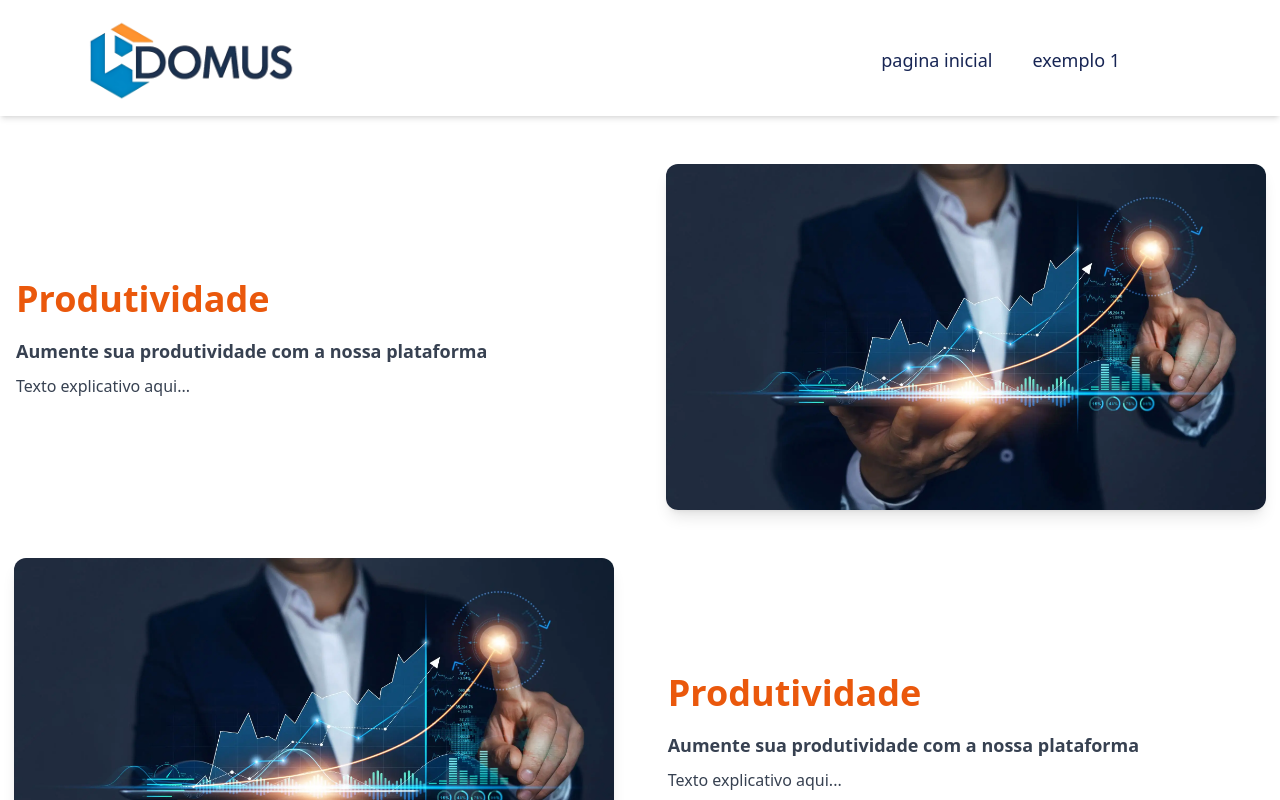
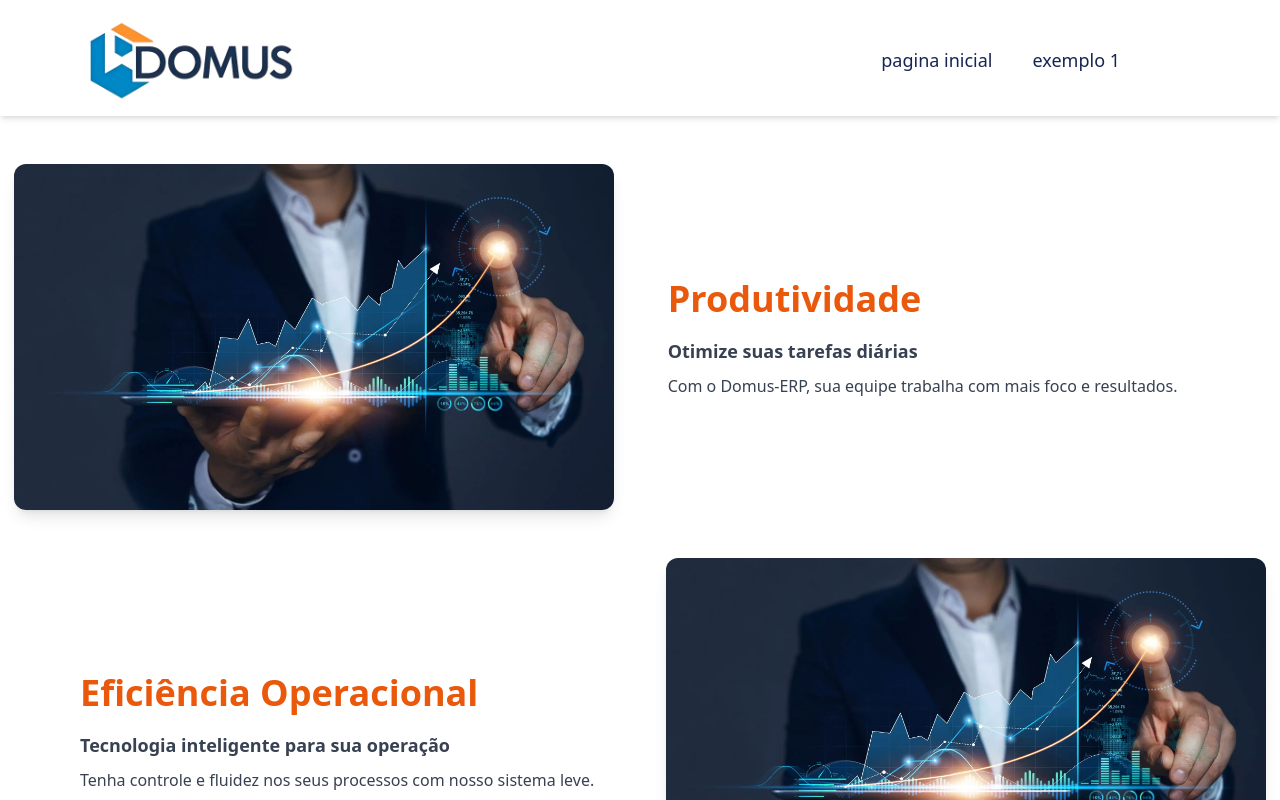
Before and after one commit to cleiton-bp/erp-comercial, an Angular app: page / in a window 1280 px wide. Shown: the top 800 px of the page. Built offline with nearby package versions, Linux system fonts and the light colour scheme.

Commit message:
adjusted in components

```diff
--- a/src/app/components/image-text-block-component/image-text-block-component.component.html
+++ b/src/app/components/image-text-block-component/image-text-block-component.component.html
@@ -15,7 +15,12 @@
   </div>
 
   <!-- Seção do texto -->
-  <div class="w-full md:w-1/2 px-4">
+  <div
+    class="w-full md:w-1/2 px-4"
+    [ngClass]="{
+      'md:pl-20': imagemPosicao === 'right'
+    }"
+  >
     <h2 class="text-4xl font-bold text-orange-600 mb-4 leading-tight">
       {{ titulo }}
     </h2>
--- a/src/app/dashboard/dashboard.component.html
+++ b/src/app/dashboard/dashboard.component.html
@@ -1,15 +1,10 @@
-<app-image-text-block-component
-  [imagem]="'../../assets/erp-comercial/aumento-produtividade.webp'"
-  [titulo]="'Produtividade'"
-  [subtitulo]="'Aumente sua produtividade com a nossa plataforma'"
-  [descricao]="'Texto explicativo aqui...'"
-  [imagemPosicao]="'right'"
-></app-image-text-block-component>
-
-<app-image-text-block-component
-  [imagem]="'../../assets/erp-comercial/aumento-produtividade.webp'"
-  [titulo]="'Produtividade'"
-  [subtitulo]="'Aumente sua produtividade com a nossa plataforma'"
-  [descricao]="'Texto explicativo aqui...'"
-  [imagemPosicao]="'left'"
-></app-image-text-block-component>
+<ng-container *ngFor="let bloco of blocos">
+  <app-image-text-block-component
+    [imagem]="bloco.imagem"
+    [imagemAlt]="bloco.imagemAlt"
+    [titulo]="bloco.titulo"
+    [subtitulo]="bloco.subtitulo"
+    [descricao]="bloco.descricao"
+    [imagemPosicao]="bloco.imagemPosicao"
+  ></app-image-text-block-component>
+</ng-container>
--- a/src/app/dashboard/dashboard.component.ts
+++ b/src/app/dashboard/dashboard.component.ts
@@ -1,10 +1,40 @@
 import { Component } from '@angular/core';
+
+type ImagemPosicao = 'left' | 'right';
+
+interface BlocoTextoImagem {
+  imagem: string;
+  imagemAlt: string;
+  titulo: string;
+  subtitulo: string;
+  descricao: string;
+  imagemPosicao: ImagemPosicao;
+}
 
 @Component({
   selector: 'app-dashboard',
   templateUrl: './dashboard.component.html',
-  styleUrl: './dashboard.component.css'
+  styleUrl: './dashboard.component.css',
 })
 export class DashboardComponent {
-
+  blocos: BlocoTextoImagem[] = [
+    {
+      imagem: '../../assets/erp-comercial/aumento-produtividade.webp',
+      imagemAlt: 'Produtividade',
+      titulo: 'Produtividade',
+      subtitulo: '**Otimize suas tarefas diárias**',
+      descricao:
+        'Com o Domus-ERP, sua equipe trabalha com mais foco e resultados.',
+      imagemPosicao: 'left',
+    },
+    {
+      imagem: '../../assets/erp-comercial/aumento-produtividade.webp',
+      imagemAlt: 'Eficiência',
+      titulo: 'Eficiência Operacional',
+      subtitulo: '**Tecnologia inteligente para sua operação**',
+      descricao:
+        'Tenha controle e fluidez nos seus processos com nosso sistema leve.',
+      imagemPosicao: 'right',
+    },
+  ];
 }
```
